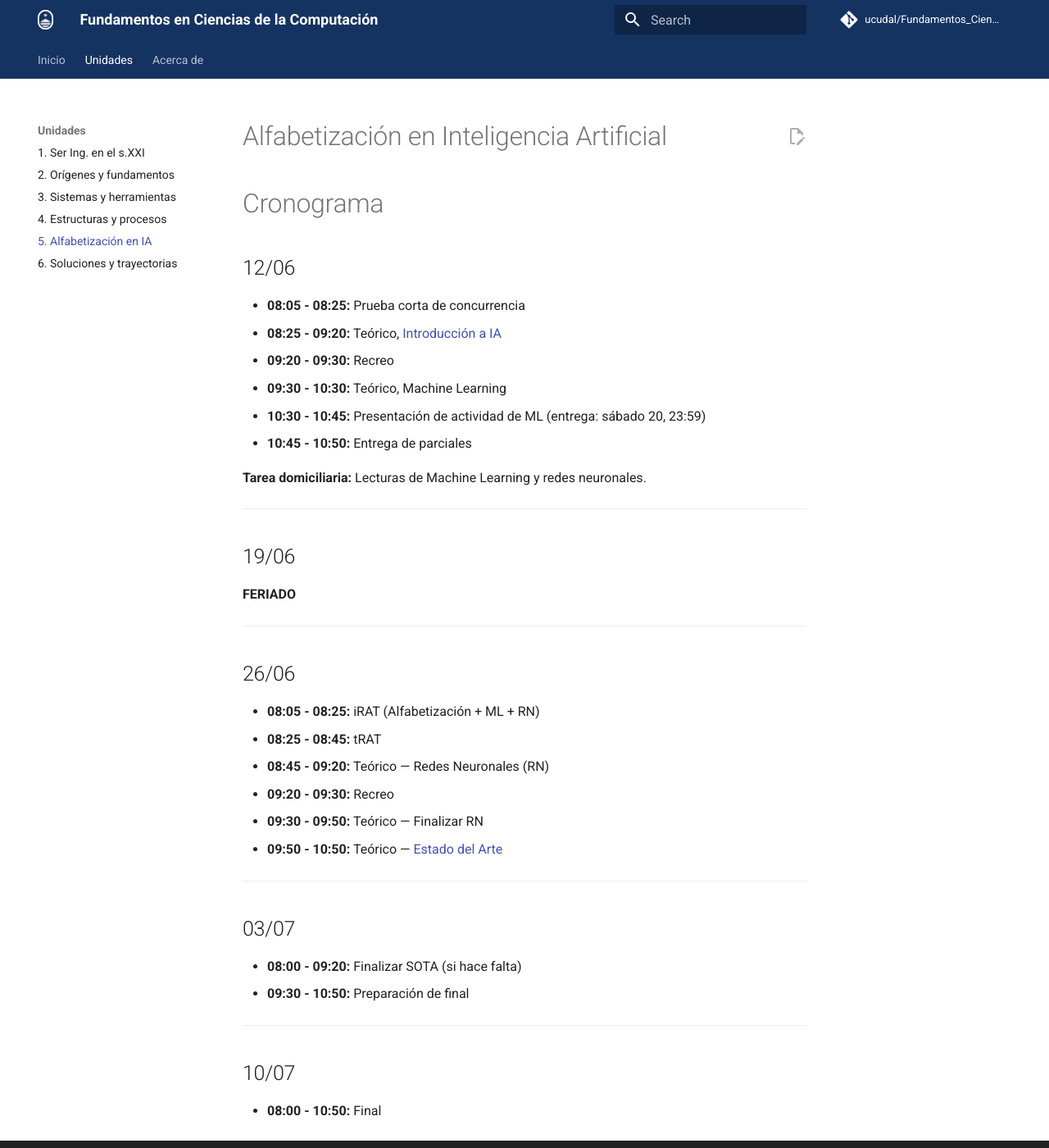
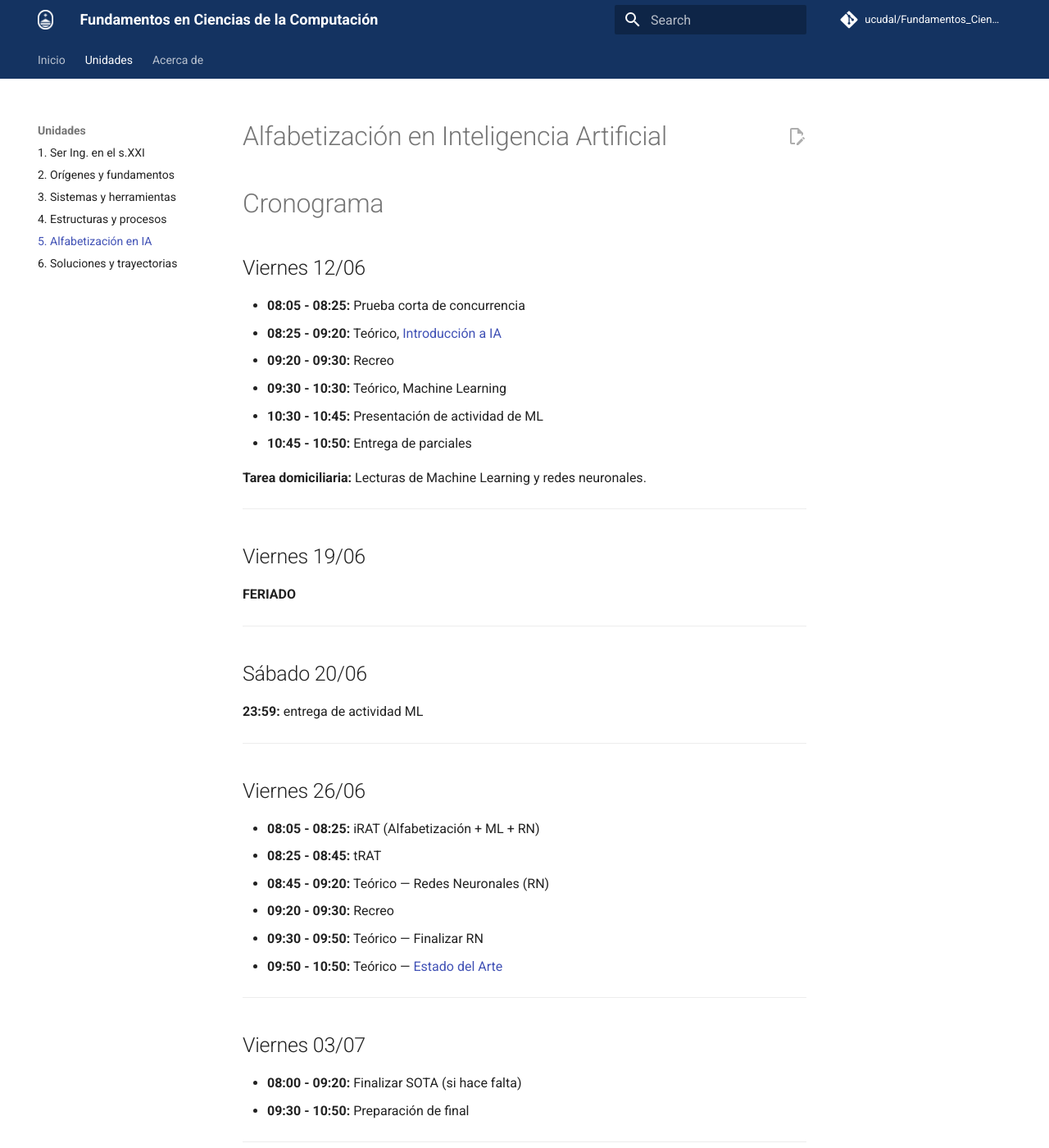
Before and after one commit to ucudal/Fundamentos_Ciencias_Computacion_Conceptos, an MkDocs documentation site: the page built from docs/unidad/5/readme.md, in a window 1280 px wide and 1400 px high. Shown: the whole window at 82% size. Built offline with MkDocs 1.6.1 and Material for MkDocs 9.7.7, drawn with Linux system fonts in a browser that asks for light colours; comment, search, counter and statistics services are not loaded.

Commit message:
Update schedule dates and formatting in readme.md

```diff
--- a/docs/unidad/5/readme.md
+++ b/docs/unidad/5/readme.md
@@ -2,26 +2,32 @@
 
 # Cronograma
 
-## 12/06
+## Viernes 12/06
 
 - **08:05 - 08:25:** Prueba corta de concurrencia
 - **08:25 - 09:20:** Teórico, [Introducción a IA](Introducción/readme.md)
 - **09:20 - 09:30:** Recreo
 - **09:30 - 10:30:** Teórico, Machine Learning
-- **10:30 - 10:45:** Presentación de actividad de ML (entrega: sábado 20, 23:59)
+- **10:30 - 10:45:** Presentación de actividad de ML
 - **10:45 - 10:50:** Entrega de parciales
 
 **Tarea domiciliaria:** Lecturas de Machine Learning y redes neuronales.
 
 ---
 
-## 19/06
+## Viernes 19/06
 
 **FERIADO**
 
 ---
 
-## 26/06
+## Sábado 20/06
+
+**23:59:** entrega de actividad ML
+
+---
+
+## Viernes 26/06
 
 - **08:05 - 08:25:** iRAT (Alfabetización + ML + RN)
 - **08:25 - 08:45:** tRAT
@@ -32,13 +38,13 @@
 
 ---
 
-## 03/07
+## Viernes 03/07
 
 - **08:00 - 09:20:** Finalizar SOTA (si hace falta)
 - **09:30 - 10:50:** Preparación de final
 
 ---
 
-## 10/07
+## Viernes 10/07
 
 - **08:00 - 10:50:** Final
```
